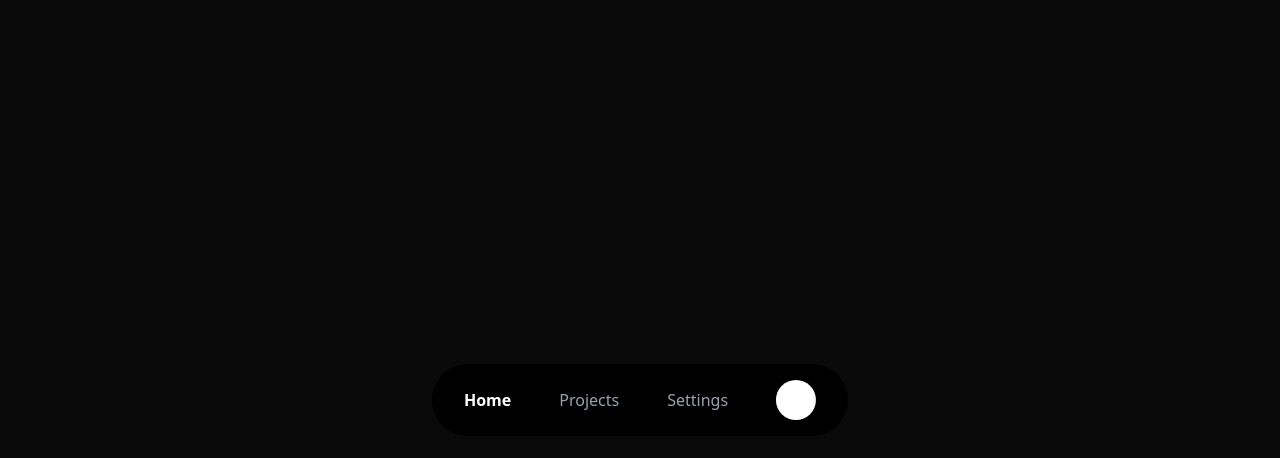
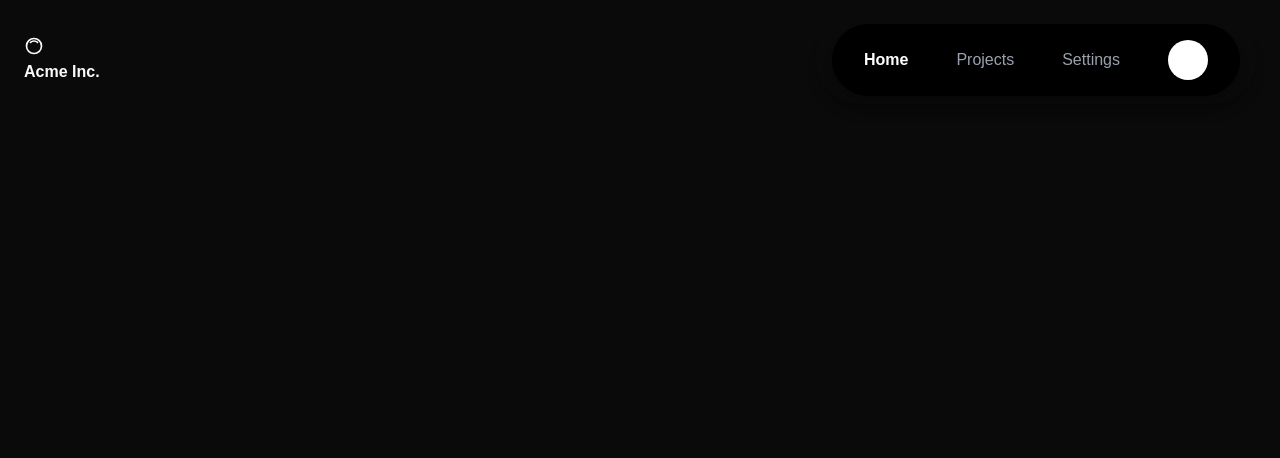
Before and after one commit to susshikan/Project-Tracker, a React (Vite) app in the folder project-tracker/: page / in a window 1280 px wide. Shown: the top 458 px of the page. Built offline with nearby package versions, Linux system fonts and the light colour scheme.

Commit message:
create navbar placholder components

```diff
--- a/project-tracker/src/components/FloatingNavbar.tsx
+++ b/project-tracker/src/components/FloatingNavbar.tsx
@@ -7,7 +7,7 @@ export default function FloatingNavbar() {
   const isActive = (path: any) => active === path
 
   return (
-    <nav className="fixed top-1/2 left-1/2 transform -translate-x-1/2 -translate-y-1/2 z-50">
+    <nav className="">
       <div className="bg-black text-white rounded-full px-8 py-4 shadow-lg">
         <div className="flex items-center justify-center gap-12">
           {/* Logo/Brand */}
--- /dev/null
+++ b/project-tracker/src/components/Navbar.tsx
@@ -0,0 +1,23 @@
+import FloatingNavbar from "./FloatingNavbar";
+import Title from "./Title";
+
+export default function Navbar(){
+    return (
+        <div className="flex items-center justify-between w-full px-6 py-4 ">
+            {/* Title di pojok kiri */}
+            <div className="text-xl font-semibold">
+                {/* Ganti ini dengan komponen title kamu */}
+                <Title />
+            </div>
+
+            {/* Floating navbar di pojok kanan */}
+            <div>
+                {/* Ganti ini dengan komponen navbar kamu */}
+                <div className="text-white px-4 py-2 rounded-full shadow-lg">
+                    <FloatingNavbar />
+                </div>
+            </div>
+        </div>
+
+    )
+}
--- /dev/null
+++ b/project-tracker/src/components/Title.tsx
@@ -0,0 +1,10 @@
+import { IconInnerShadowTop } from "@tabler/icons-react"
+
+export default function Title(){
+    return (
+        <a href="#">
+            <IconInnerShadowTop className="!size-5" />
+            <span className="text-base font-semibold">Acme Inc.</span>
+        </a>
+    )
+}
--- a/project-tracker/src/components/dashboard/Tes.tsx
+++ b/project-tracker/src/components/dashboard/Tes.tsx
@@ -3,6 +3,8 @@ import { ProjectTable } from "./ProjectTable"
 import Dashboard from "./Dashboard"
 import Dummy from "./VerticalActivityStepper"
 import FloatingNavbar from "../FloatingNavbar"
+import Title from "../Title"
+import Navbar from "../navbar"
 
 const data = [
   {
@@ -31,6 +33,6 @@ const data = [
 
 export default function Tes() {
     return (
-        <FloatingNavbar />
+        <Navbar />
     )
 }
--- a/project-tracker/src/index.css
+++ b/project-tracker/src/index.css
@@ -1,5 +1,10 @@
 @import "tailwindcss";
 @import "tw-animate-css";
+@import url('https://fonts.googleapis.com/css2?family=Poppins:wght@400;500;600;700&display=swap');
+
+* {
+  font-family: 'Poppins', sans-serif;
+}
 
 @custom-variant dark (&:is(.dark *));
 
```
